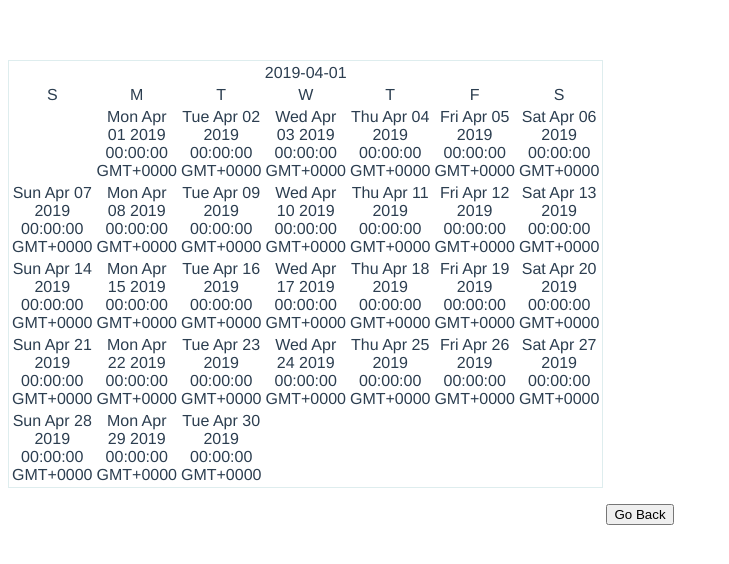
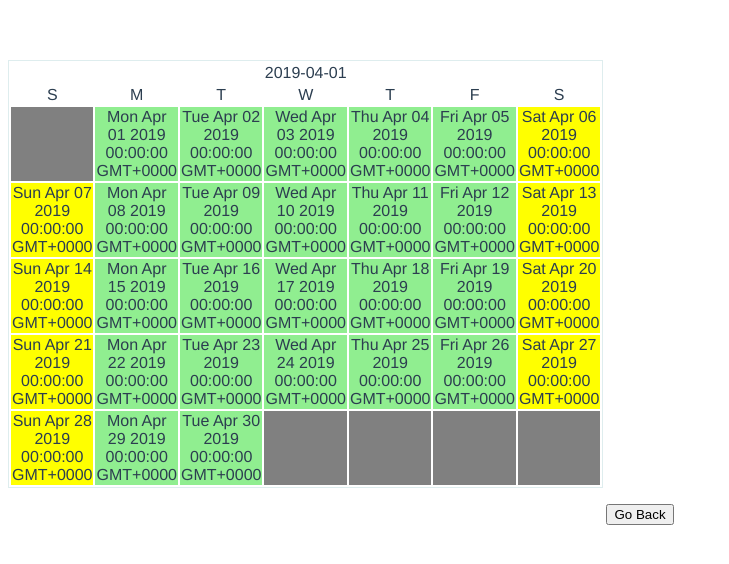
Before and after one commit to jsh-hk/calendar-challenge, a Vue app: page / in a window 1280 px wide. Both pictures are taken after a click on the button "Submit". Shown: the top 564 px of the page, without its empty margins (0-729 px from the left). Built offline with nearby package versions, Linux system fonts and the light colour scheme.

Commit message:
Conditional CSS classes for dates

```diff
--- a/src/components/CalendarMonth.vue
+++ b/src/components/CalendarMonth.vue
@@ -1,8 +1,13 @@
 <template>
-  <table class="table">
+  <table
+    class="table"
+    data-cy="calendar-month"
+  >
     <thead>
       <tr>
-        <td colspan="7">
+        <td
+          colspan="7"
+        >
           {{ month | moment("MMM YYYY") }}
         </td>
       </tr>
@@ -24,6 +29,8 @@
         <td
           v-for="day in week"
           :key="day.index"
+          :class="dateClass(day)"
+          :data-cy="simpleDateString(day)"
         >
           <div v-if="isInCurrentMonth(day)">
             {{ day | moment("D") }}
@@ -59,6 +66,19 @@ export default {
     isInCurrentMonth (date) {
       return date.month() === moment(this.month).month()
     },
+
+    dateClass (date) {
+      return this.isInCurrentMonth(date)
+        ? date.day() === 0 || date.day() === 6
+          ? 'weekend-day'
+          : 'weekday-day'
+        : 'out-of-range-day'
+    },
+
+    simpleDateString (date) {
+      return date.format('YYYY-MM-DD')
+    },
+
     populateWeeks () {
       const startWeek = moment(this.month).startOf('month').week()
       const endWeek = moment(this.month).endOf('month').week()
@@ -79,6 +99,15 @@ export default {
 }
 </script>
 
-<style lang="scss" scoped>
+<style scoped>
+.weekend-day {
+  background-color: yellow;
+}
+.weekday-day {
+  background-color: lightgreen;
+}
+.out-of-range-day {
+  background-color: gray;
+}
 
 </style>
```
Also changed, not shown: 1 other file (tests, documents, lock files or other folders).
